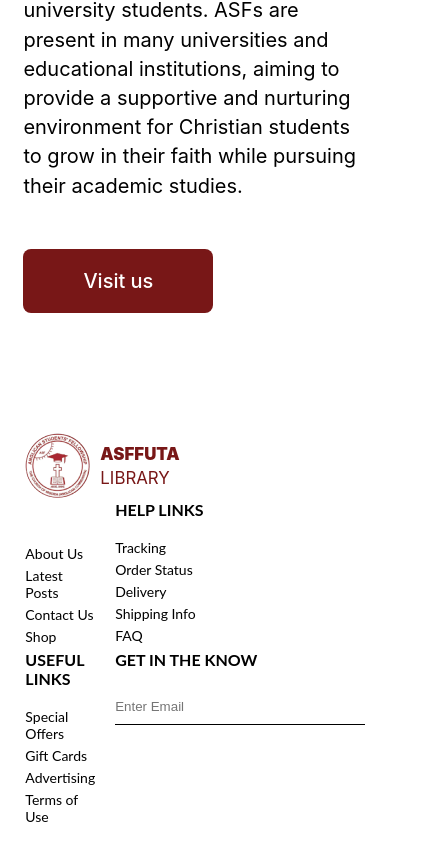
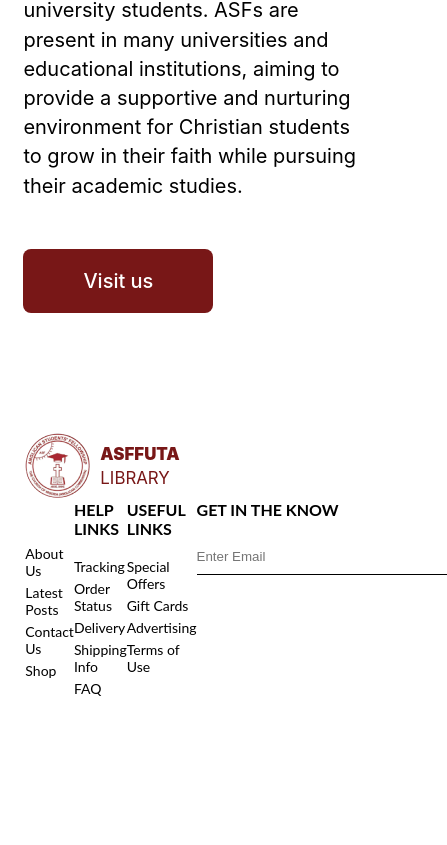
Before and after one commit to asffutalibrary/asffutalibrary, a React (Create React App) app: page / in a window 390 px wide. Shown: the part 4742-5587 px from the top of the page, 447 px wide, since content can reach past the window. After the commit the page ends 5459 px from the top, so only its background shows below. Built offline with nearby package versions, Linux system fonts and the light colour scheme.

Commit message:
Update footer.css
Stack the footer links sections in

```diff
--- a/src/components/footer/footer.css
+++ b/src/components/footer/footer.css
@@ -94,8 +94,7 @@
     }
 
     .footer-sections {
-        display: grid;
-        grid-template-columns: 1fr 1fr;
-        column-gap: 20px;
+        display: flex;
+        flex-direction: row;
     }
 }
```
